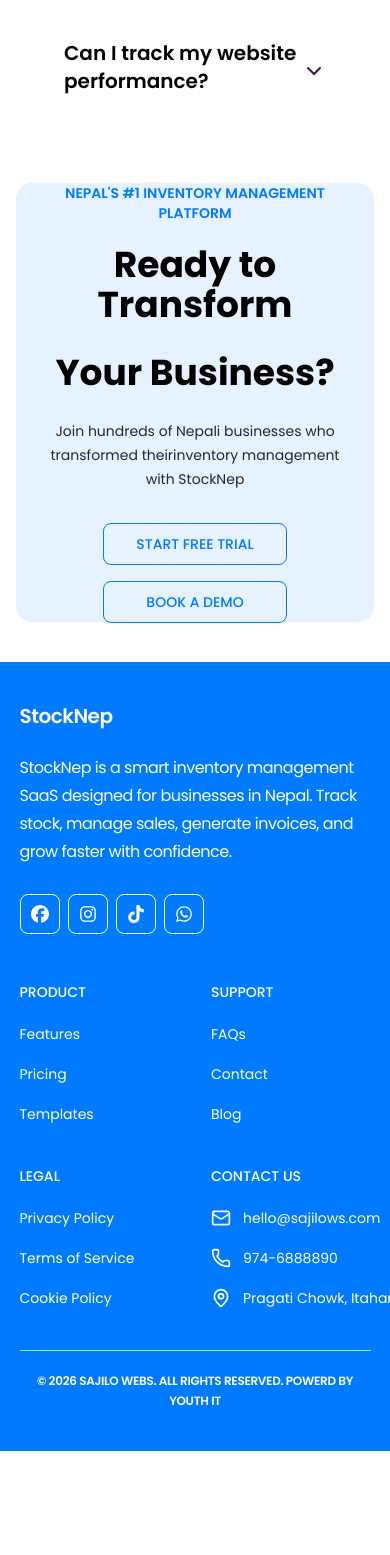
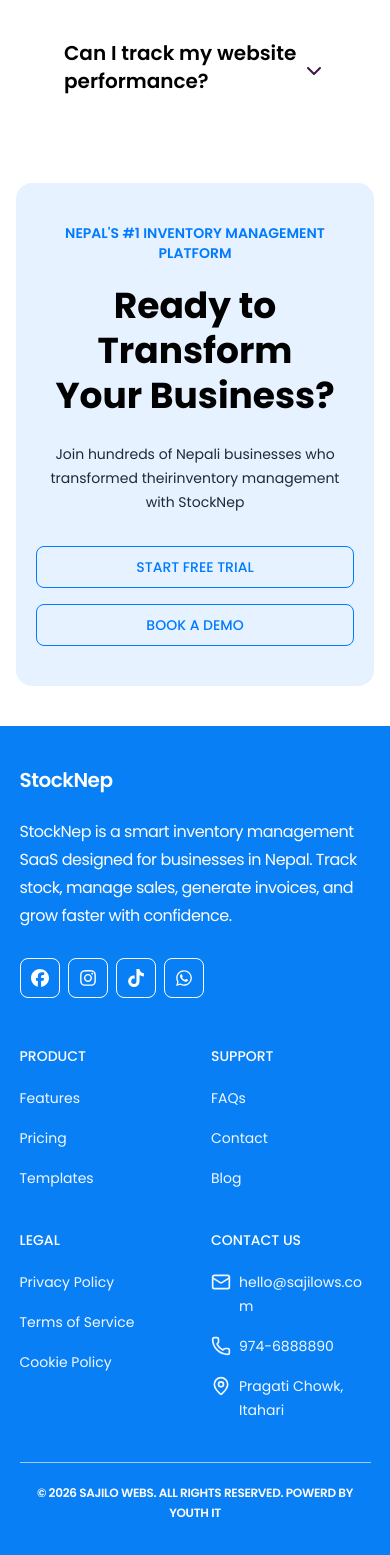
Before and after one commit to ChamlingUttam/nepstock, a Next.js app: page / in a window 390 px wide. Shown: the part 6924-8479 px from the top of the page. Before the commit the page ends 8375 px from the top, so only its background shows below. Built offline with nearby package versions, Linux system fonts and the light colour scheme.

Commit message:
feat: updated the mobile responsive for the reusable section

```diff
--- a/components/common/Footer.tsx
+++ b/components/common/Footer.tsx
@@ -5,15 +5,15 @@
 
 export default function Footer() {
   return (
-    <footer className="w-full bg-[#007BFF] text-white">
+    <footer className="w-full overflow-hidden bg-[#087ff5] text-white">
       <div className="mx-auto w-[90%] py-10 sm:py-12 lg:py-14">
 
         {/* Main Footer */}
-        <div className="flex flex-col gap-12 lg:grid lg:grid-cols-[0.95fr_1.05fr] lg:gap-10 xl:gap-12">
+        <div className="flex flex-col gap-12 lg:grid lg:grid-cols-[0.95fr_1.05fr] lg:gap-10 xl:gap-14">
 
           {/* Left Section */}
-          <div className="w-full">
-            <h2 className="mb-6 text-xl font-semibold leading-7 tracking-tight sm:text-[22px]">
+          <div className="w-full min-w-0">
+            <h2 className="mb-6 text-xl font-semibold leading-7 tracking-tight sm:text-2xl">
               StockNep
             </h2>
 
@@ -28,7 +28,7 @@
               <a
                 href="#"
                 aria-label="Facebook"
-                className="flex h-10 w-10 items-center justify-center rounded-lg border border-white transition hover:bg-white hover:text-[#007BFF]"
+                className="flex aspect-square w-10 items-center justify-center rounded-lg border border-white transition hover:bg-white hover:text-[#087ff5] sm:w-11"
               >
                 <FaFacebook className="text-lg sm:text-xl" />
               </a>
@@ -36,7 +36,7 @@
               <a
                 href="#"
                 aria-label="Instagram"
-                className="flex h-10 w-10 items-center justify-center rounded-lg border border-white transition hover:bg-white hover:text-[#007BFF]"
+                className="flex aspect-square w-10 items-center justify-center rounded-lg border border-white transition hover:bg-white hover:text-[#087ff5] sm:w-11"
               >
                 <FaInstagram className="text-lg sm:text-xl" />
               </a>
@@ -44,7 +44,7 @@
               <a
                 href="#"
                 aria-label="TikTok"
-                className="flex h-10 w-10 items-center justify-center rounded-lg border border-white transition hover:bg-white hover:text-[#007BFF]"
+                className="flex aspect-square w-10 items-center justify-center rounded-lg border border-white transition hover:bg-white hover:text-[#087ff5] sm:w-11"
               >
                 <FaTiktok className="text-lg sm:text-xl" />
               </a>
@@ -52,7 +52,7 @@
               <a
                 href="#"
                 aria-label="WhatsApp"
-                className="flex h-10 w-10 items-center justify-center rounded-lg border border-white transition hover:bg-white hover:text-[#007BFF]"
+                className="flex aspect-square w-10 items-center justify-center rounded-lg border border-white transition hover:bg-white hover:text-[#087ff5] sm:w-11"
               >
                 <FaWhatsapp className="text-lg sm:text-xl" />
               </a>
@@ -63,12 +63,12 @@
           <div className="grid grid-cols-2 gap-x-8 gap-y-10 sm:grid-cols-4 sm:gap-x-6 lg:gap-x-8">
 
             {/* Product */}
-            <div>
+            <div className="min-w-0">
               <h3 className="mb-5 text-sm font-medium uppercase leading-5 sm:text-base">
                 Product
               </h3>
 
-              <ul className="flex flex-col gap-4 text-sm leading-6">
+              <ul className="flex flex-col gap-4 text-sm leading-6 text-white/95">
                 <li>
                   <Link
                     href="/feature"
@@ -99,12 +99,12 @@
             </div>
 
             {/* Support */}
-            <div>
+            <div className="min-w-0">
               <h3 className="mb-5 text-sm font-medium uppercase leading-5 sm:text-base">
                 Support
               </h3>
 
-              <ul className="flex flex-col gap-4 text-sm leading-6">
+              <ul className="flex flex-col gap-4 text-sm leading-6 text-white/95">
                 <li>
                   <Link
                     href="/faqs"
@@ -135,12 +135,12 @@
             </div>
 
             {/* Legal */}
-            <div>
+            <div className="min-w-0">
               <h3 className="mb-5 text-sm font-medium uppercase leading-5 sm:text-base">
                 Legal
               </h3>
 
-              <ul className="flex flex-col gap-4 text-sm leading-6">
+              <ul className="flex flex-col gap-4 text-sm leading-6 text-white/95">
                 <li>
                   <Link
                     href="/privacy-policy"
@@ -171,51 +171,58 @@
             </div>
 
            {/* Contact */}
-            <div>
+<div className="min-w-0">
   <h3 className="mb-5 text-sm font-medium uppercase leading-5 sm:text-base">
     Contact Us
   </h3>
 
-              <ul className="flex flex-col gap-4 text-sm leading-6">
-
-                <li className="flex items-center gap-3">
-                  <Mail className="h-5 w-5 shrink-0" strokeWidth={2} />
+  <ul className="flex flex-col gap-4 text-sm leading-6 text-white/95">
+    <li className="flex min-w-0 items-start gap-2 sm:gap-3">
+      <Mail
+        className="mt-0.5 h-5 w-5 shrink-0"
+        strokeWidth={2}
+      />
 
       <a
         href="mailto:hello@sajilows.com"
-                    className="whitespace-nowrap transition-opacity hover:opacity-70"
+        className="min-w-0 break-all transition-opacity hover:opacity-70"
       >
         hello@sajilows.com
       </a>
     </li>
 
-                <li className="flex items-center gap-3">
-                  <Phone className="h-5 w-5 shrink-0" strokeWidth={2} />
+    <li className="flex min-w-0 items-start gap-2 sm:gap-3">
+      <Phone
+        className="mt-0.5 h-5 w-5 shrink-0"
+        strokeWidth={2}
+      />
 
       <a
         href="tel:9746888890"
-                    className="whitespace-nowrap transition-opacity hover:opacity-70"
+        className="min-w-0 break-words transition-opacity hover:opacity-70"
       >
         974-6888890
       </a>
     </li>
 
-                <li className="flex items-center gap-3">
-                  <MapPin className="h-5 w-5 shrink-0" strokeWidth={2} />
+    <li className="flex min-w-0 items-start gap-2 sm:gap-3">
+      <MapPin
+        className="mt-0.5 h-5 w-5 shrink-0"
+        strokeWidth={2}
+      />
 
-                  <span className="whitespace-nowrap">
+      <span className="min-w-0 break-words">
         Pragati Chowk, Itahari
       </span>
     </li>
-
   </ul>
 </div>
           </div>
         </div>
 
-        {/* Bottom Divider */}
-        <div className="mt-10 border-t border-white/70 pt-5 sm:mt-12 sm:pt-6">
-          <p className="text-center text-xs font-semibold uppercase leading-5 tracking-tight sm:text-sm">
+        {/* Bottom */}
+        <div className="mt-10 border-t border-white/60 pt-5 sm:mt-12 sm:pt-6">
+          <p className="text-center text-xs font-semibold uppercase leading-5 tracking-tight sm:text-sm lg:text-base">
             © 2026 Sajilo Webs. All Rights Reserved. Powerd by Youth IT
           </p>
         </div>
--- a/components/common/TailSection.tsx
+++ b/components/common/TailSection.tsx
@@ -4,24 +4,27 @@
 const TailSection = () => {
   return (
     <div className="flex w-full justify-center px-4 pb-10 sm:px-6 md:px-10 lg:px-16 xl:px-20">
-      <section className="flex h-[439px] w-full max-w-[1500px] flex-col items-center justify-center rounded-2xl bg-[#E6F2FF] px-5 text-center sm:px-8 md:px-12 lg:px-16">
-        <p className="text-sm font-semibold text-[#007BFF] sm:text-base">
+      <section className="flex min-h-[430px] w-full max-w-[1500px] flex-col items-center justify-center rounded-2xl bg-[#E6F2FF] px-5 py-10 text-center sm:min-h-[439px] sm:px-8 md:px-12 lg:px-16">
+
+        <p className="text-sm font-semibold leading-5 text-[#007BFF] sm:text-base">
           NEPAL&apos;S #1 INVENTORY MANAGEMENT PLATFORM
         </p>
 
-       <h1 className="mt-5.5 text-4xl font-bold text-black sm:text-4xl md:text-5xl lg:text-6xl">
+        <h1 className="mt-5 text-4xl font-bold leading-tight text-black sm:text-4xl md:text-5xl lg:text-6xl">
           Ready to Transform
-          <br />
-          <span className="mt-7 inline-block">Your Business?</span>
+          <br className="hidden sm:block" />
+          <span className="sm:mt-2 inline-block">
+            Your Business?
+          </span>
         </h1>
 
-        <p className="mt-6.5 max-w-3xl text-sm font-light leading-6 text-gray-800 sm:text-base">
+        <p className="mt-6 max-w-3xl text-sm font-light leading-6 text-gray-800 sm:text-base">
           Join hundreds of Nepali businesses who transformed their
           <br className="hidden sm:block" />
           inventory management with StockNep
         </p>
 
-            <div className="mt-8 flex flex-col items-center gap-4 sm:flex-row">
+        <div className="mt-8 flex w-full flex-col items-center gap-4 sm:w-auto sm:flex-row">
           <Button
             variant="outline"
             className="w-full cursor-pointer border-[#007BFF] px-8 py-5 text-[#007BFF] hover:bg-[#007BFF] hover:text-white sm:w-auto"
@@ -36,6 +39,7 @@
             BOOK A DEMO
           </Button>
         </div>
+
       </section>
     </div>
   );
```
Lines whose indentation alone changed are shown as unchanged.
